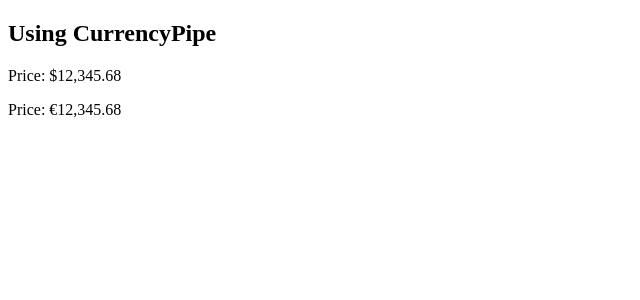
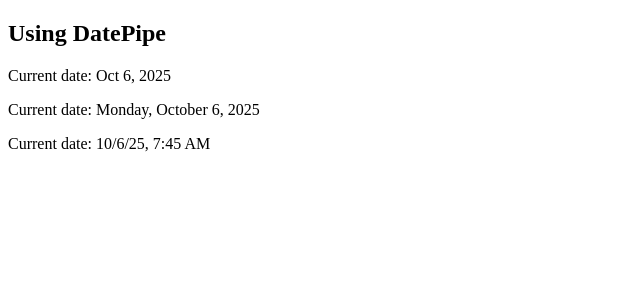
Before and after one commit to krishna-123-star/routing, an Angular app in the folder angular-routing-steps/: page /home in a window 1280 px wide. Shown: the top 300 px of the page, without its empty margins (0-640 px from the left). Built offline with nearby package versions, Linux system fonts and the light colour scheme.

Commit message:
DatePipe

```diff
--- a/angular-routing-steps/src/app/app.html
+++ b/angular-routing-steps/src/app/app.html
@@ -1,5 +1,6 @@
 <div>
-  <h2>Using CurrencyPipe</h2>
-  <p>Price: {{ price | currency }}</p>
-  <p>Price: {{ price | currency:'EUR':'symbol-narrow':'4.2-2' }}</p>
+  <h2>Using DatePipe</h2>
+  <p>Current date: {{ currentDate | date }}</p>
+  <p>Current date: {{ currentDate | date:'fullDate' }}</p>
+  <p>Current date: {{ currentDate | date:'short' }}</p>
 </div>
--- a/angular-routing-steps/src/app/app.ts
+++ b/angular-routing-steps/src/app/app.ts
@@ -1,4 +1,4 @@
-import { CurrencyPipe } from '@angular/common';
+import { CurrencyPipe, DatePipe } from '@angular/common';
 import { Component } from '@angular/core';
 import { RouterModule } from '@angular/router';
 import { Router, ActivatedRoute } from '@angular/router';
@@ -7,9 +7,8 @@ import { Router, ActivatedRoute } from '@angular/router';
   selector: 'app-root',
   templateUrl: './app.html',
   standalone: true,
-  imports: [CurrencyPipe]
+  imports: [DatePipe]
 })
 export class App {
-    price: number = 12345.6789;
-
+currentDate: Date = new Date();
 }
```
